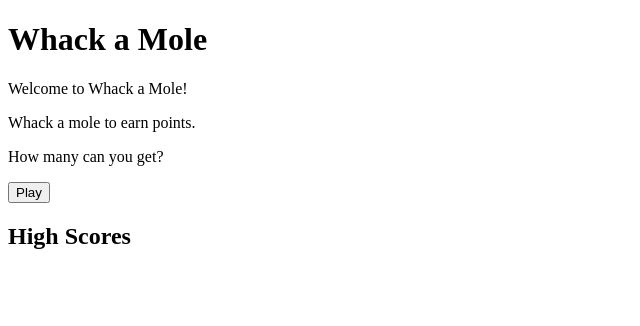
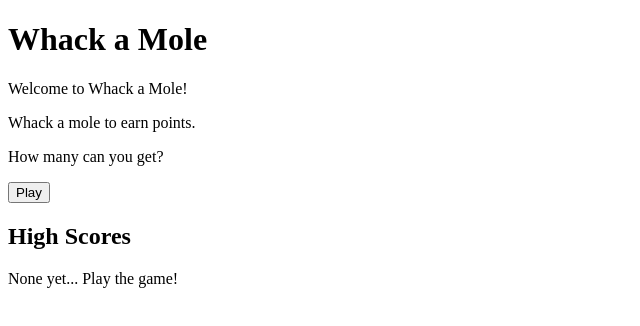
Before and after one commit to emiliodmorales/whack-a-mole, a React (Vite) app: page / in a window 1280 px wide. Shown: the top 326 px of the page, without its empty margins (0-640 px from the left). Built offline with nearby package versions, Linux system fonts and the light colour scheme.

Commit message:
add instruction when there are no high scores

```diff
--- a/src/home/HomeScreen.jsx
+++ b/src/home/HomeScreen.jsx
@@ -11,11 +11,13 @@ export default function HomeScreen() {
       <button onClick={startGame}>Play</button>
       <section className="high-scores">
         <h2>High Scores</h2>
-        {highScores
-          .sort((a, b) => b - a)
-          .map((score, i) => (
-            <p key={i}>{score}</p>
-          ))}
+        {highScores.length > 0 ? (
+          highScores
+            .sort((a, b) => b - a)
+            .map((score, i) => <p key={i}>{score}</p>)
+        ) : (
+          <p>None yet... Play the game!</p>
+        )}
       </section>
     </>
   );
```
